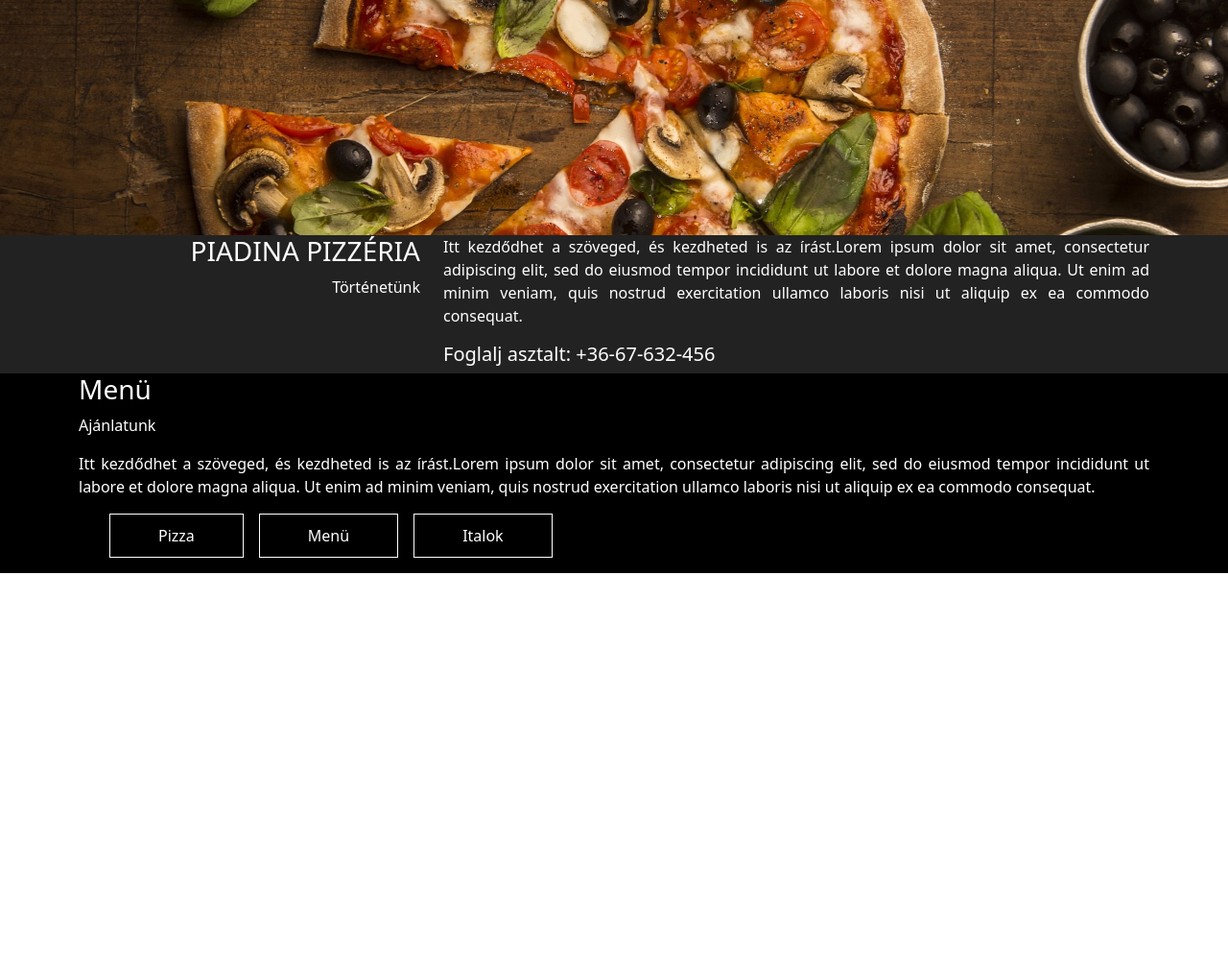
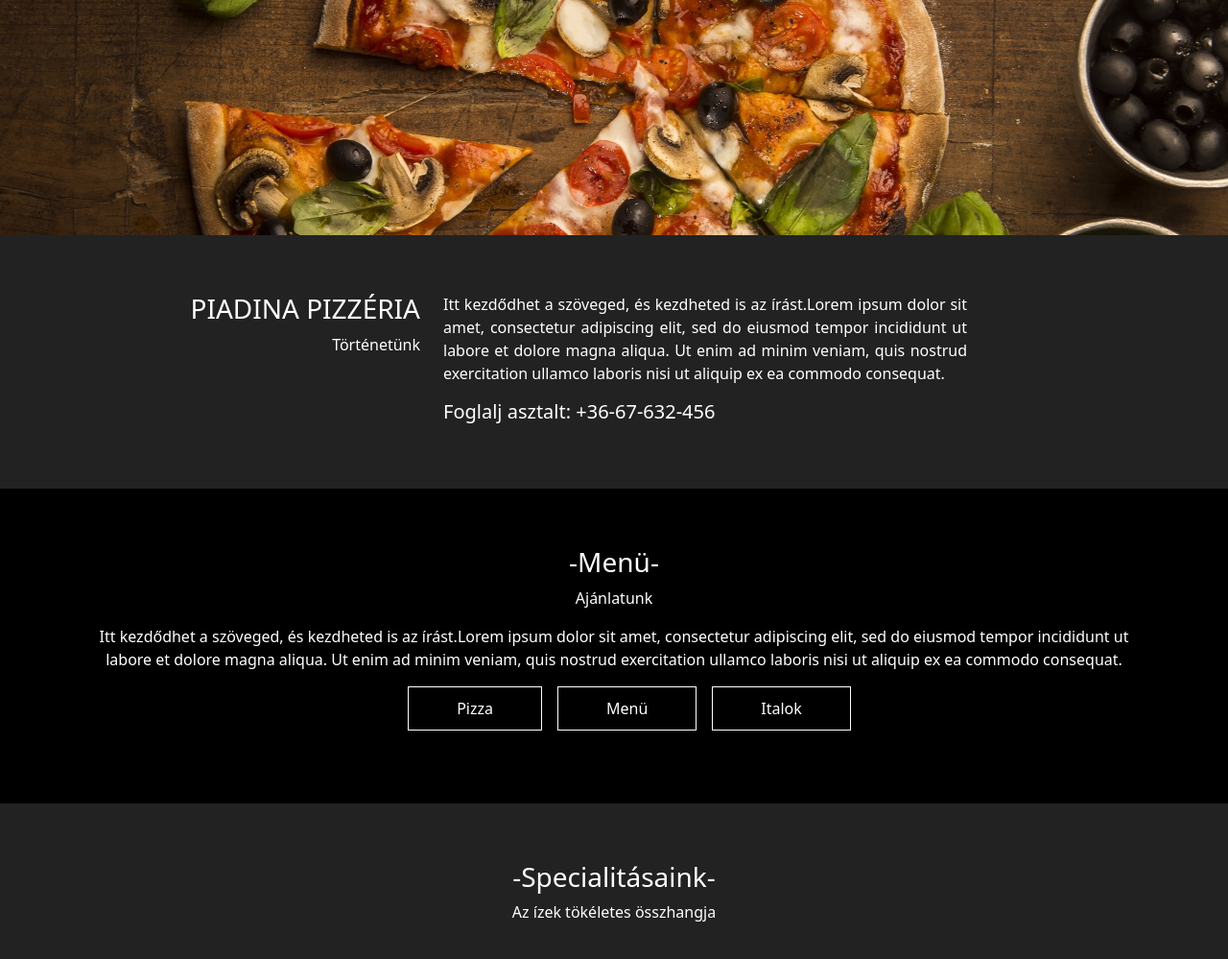
Before and after one commit to tkcstmas/pizza, a plain HTML site: page index.html in a window 1280 px wide. Shown: the part 43-1042 px from the top of the page at 96% size. Before the commit the page ends 800 px from the top, so only its background shows below. Drawn offline with nearby package versions, Linux system fonts and the light colour scheme.

Commit message:
box3 elkezdése

```diff
--- a/index.html
+++ b/index.html
@@ -31,7 +31,7 @@
                     <h3 style="text-align: right;">PIADINA PIZZÉRIA</h3>
                     <p style="text-align: right">Történetünk</p>
                     </div>
-                <div class="col-8">
+                <div class="col-6">
                     <p style="text-align: justify;">Itt kezdődhet a szöveged, és kezdheted is az írást.Lorem ipsum dolor sit amet, consectetur adipiscing elit, sed do eiusmod tempor incididunt ut labore et dolore magna aliqua. Ut enim ad minim veniam, quis nostrud exercitation ullamco laboris nisi ut aliquip ex ea commodo consequat.</p>
                     <h5>Foglalj asztalt: +36-67-632-456</h5>
                 </div>
@@ -42,9 +42,9 @@
             <div class="container">
                 <div class="row">
                     <div class="col-12">
-                        <h3>Menü</h3>
-                        <p>Ajánlatunk</p>
-                        <p style="text-align: justify;">Itt kezdődhet a szöveged, és kezdheted is az írást.Lorem ipsum dolor sit amet, consectetur adipiscing elit, sed do eiusmod tempor incididunt ut labore et dolore magna aliqua. Ut enim ad minim veniam, quis nostrud exercitation ullamco laboris nisi ut aliquip ex ea commodo consequat.</p>
+                        <h3 style="text-align: center;">-Menü-</h3>
+                        <p class="ajanl" style="text-align: center;">Ajánlatunk</p>
+                        <p style="text-align: center;">Itt kezdődhet a szöveged, és kezdheted is az írást.Lorem ipsum dolor sit amet, consectetur adipiscing elit, sed do eiusmod tempor incididunt ut labore et dolore magna aliqua. Ut enim ad minim veniam, quis nostrud exercitation ullamco laboris nisi ut aliquip ex ea commodo consequat.</p>
                         <ul>
                             <li>Pizza</li>
                             <li>Menü</li>
@@ -54,6 +54,16 @@
                 </div>
             <div>
         </section>
+        <section class="box3">
+             <div class="container">
+                <div class="col-12">
+                        <h3 style="text-align: center;">-Specialitásaink-</h3>
+                        <p style="text-align: center;">Az ízek tökéletes összhangja</p>
+
+                </div>
+            </div>
+
+        </section>
     </main>
 </body>
 </html>
--- a/style.css
+++ b/style.css
@@ -50,19 +50,27 @@ header a{
 .box1{
     background-color: #222222;
     color: white;
+    padding: 60px;
 
 }
 .box2{
     background-color: black;
     color: white;
+    padding: 60px;
 }
 .box2 ul{
     display: flex;
     align-items: center;
     gap: 1rem;
     list-style-type: none;
+    justify-content: center;
 }
 .box2 li{
     border: 1px solid white;
     padding: 10px 50px;
 }
+.box3{
+    background-color: #222222;
+    color: white;
+    padding: 60px;
+}
```
